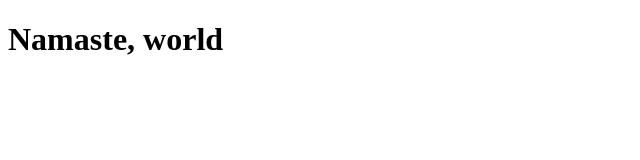
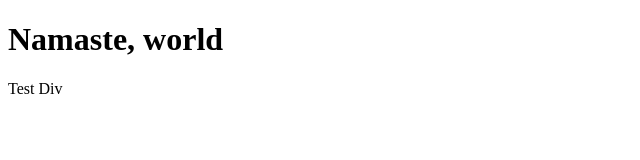
Before and after one commit to sanskarbhusal/portfolio, a plain HTML site: page index.html in a window 1280 px wide. Shown: the full height of the page, 0-640 px from the left. Drawn offline with Linux system fonts and the light colour scheme.

Commit message:
addes index.css file with some test code and updated html

```diff
--- /dev/null
+++ b/index.css
@@ -0,0 +1,5 @@
+#test-div {
+    background-color: black;
+    color: white;
+    font-weight: bold;
+}
--- a/index.html
+++ b/index.html
@@ -9,6 +9,9 @@
 
 <body>
     <h1>Namaste, world</h1>
+    <div id="test-div">
+        Test Div
+    </div>
 </body>
 
 </html>
```
